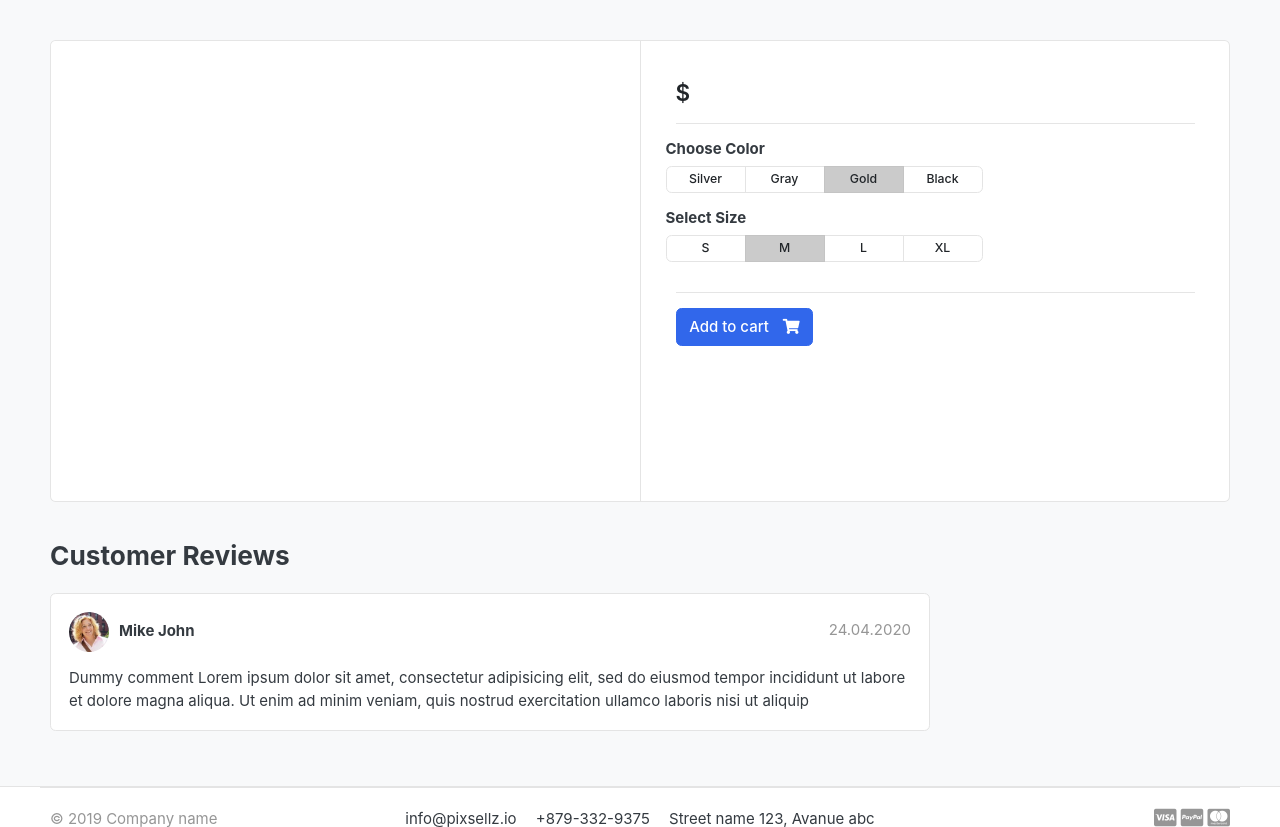
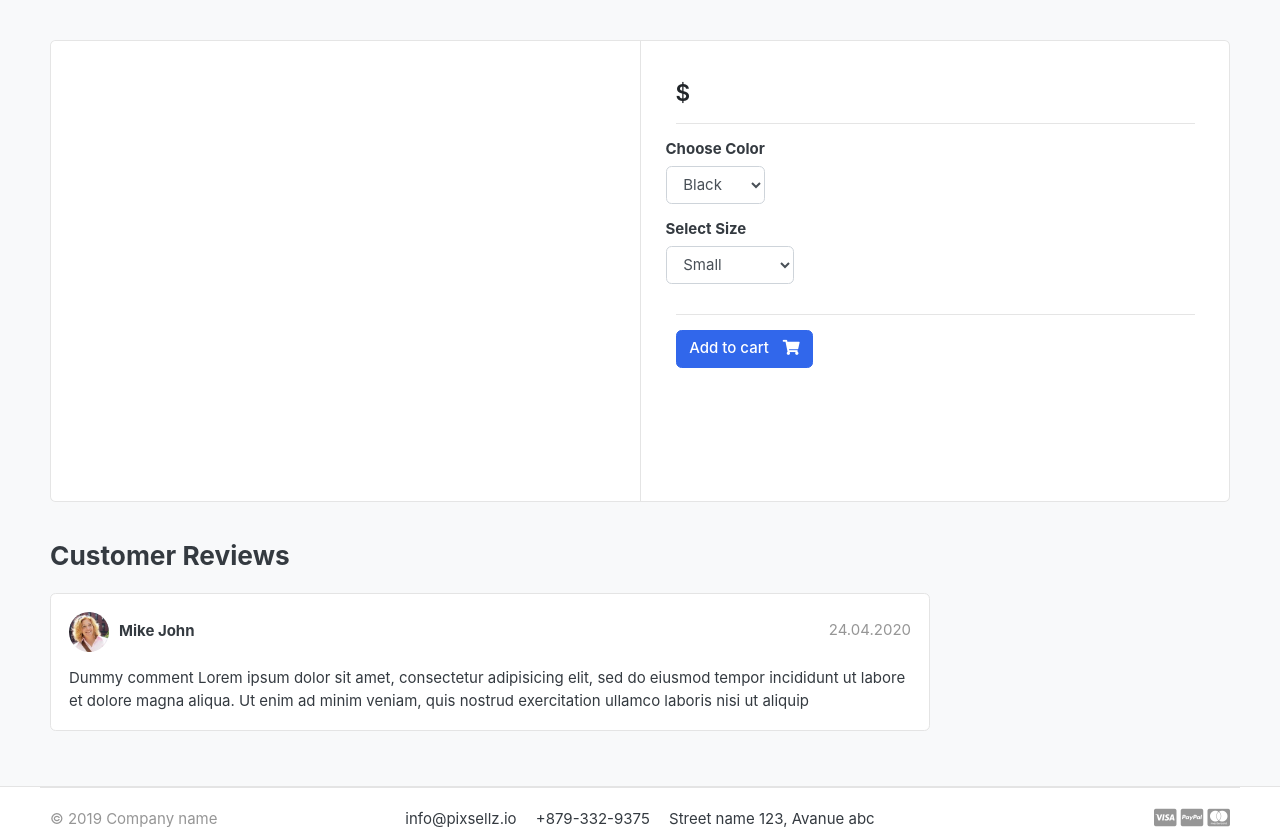
Before and after one commit to GeorgianF/GreatKart, a Django app: template templates/store/product_detail.html in a window 1280 px wide. Shown: the part 118-945 px from the top of the page. Run offline with Django 3.2, Linux system fonts and the light colour scheme; the template is opened without the code that fills it, so the values that code supplies are empty; some libraries are stand-ins or nearby versions; some web fonts are replaced.

Commit message:
start product variation

```diff
--- a/carts/views.py
+++ b/carts/views.py
@@ -2,8 +2,8 @@
 from store.models import Product
 from .models import Cart, CartItem
 
+# Create your views here.
 
-# Create your views here.
 
 def _cart_id(request):
     cart = request.session.session_key
@@ -13,6 +13,8 @@
 
 
 def add_cart(request, product_id):
+    color = request.GET['color']
+    size = request.GET['size']
     product = Product.objects.get(id=product_id)
     try:
         cart = Cart.objects.get(cart_id=_cart_id(request))
--- a/templates/store/product_detail.html
+++ b/templates/store/product_detail.html
@@ -18,6 +18,8 @@
 					</article> <!-- gallery-wrap .end// -->
 				</aside>
 				<main class="col-md-6 border-left">
+					<form action="{% url 'add_cart' single_product.id %}" method="GET">
+						{% csrf_token %}
 						<article class="content-body">
 
 							<h2 class="title">{{ single_product.product_name }}</h2>
@@ -33,39 +35,23 @@
 							<div class="row">
 								<div class="item-option-select">
 									<h6>Choose Color</h6>
-                <div class="btn-group btn-group-sm btn-group-toggle" data-toggle="buttons">
-                  <label class="btn btn-light">
-                    <input type="radio" name="radio_color"> Silver
-                  </label>
-                  <label class="btn btn-light">
-                    <input type="radio" name="radio_color"> Gray
-                  </label>
-                  <label class="btn btn-light active">
-                    <input type="radio" name="radio_color checked"> Gold
-                  </label>
-                  <label class="btn btn-light">
-                    <input type="radio" name="radio_color"> Black
-                  </label>
-                </div>
+									<select name="color" class="form-control">
+										<option value="Black">Black</option>
+										<option value="White">White</option>
+										<option value="Blue">Blue</option>
+										<option value="Red">Red</option>
+									</select>
 								</div>
 							</div> <!-- row.// -->
 							<div class="row">
 								<div class="item-option-select">
 									<h6>Select Size</h6>
-                <div class="btn-group btn-group-sm btn-group-toggle" data-toggle="buttons">
-                  <label class="btn btn-light">
-                    <input type="radio" name="radio_color"> S
-                  </label>
-                  <label class="btn btn-light active">
-                    <input type="radio" name="radio_color" checked> M
-                  </label>
-                  <label class="btn btn-light">
-                    <input type="radio" name="radio_color"> L
-                  </label>
-                  <label class="btn btn-light">
-                    <input type="radio" name="radio_color"> XL
-                  </label>
-                </div>
+									<select name="size" class="form-control">
+										<option value="Small">Small</option>
+										<option value="Medium">Medium</option>
+										<option value="Large">Large</option>
+										<option value="Extra Large">Extra Large</option>
+									</select>
 								</div>
 							</div> <!-- row.// -->
 							<hr>
@@ -78,11 +64,12 @@
 							<a href="{% url 'cart' %}" class="btn  btn-primary"> <span class="text">View Cart</span> <i
 									class="fas fa-eye"></i> </a>
 							{% else %}
-            <a href=" {% url 'add_cart' single_product.id %}" class="btn  btn-primary"> <span class="text">Add to
-                cart</span> <i class="fas fa-shopping-cart"></i> </a>
+							<button type="submit" class="btn btn-primary"> <span class="text">Add to
+									cart</span> <i class="fas fa-shopping-cart"></i> </button>
 							{% endif %}
 							{% endif %}
 						</article> <!-- product-info-aside .// -->
+					</form>
 				</main> <!-- col.// -->
 			</div> <!-- row.// -->
 		</div> <!-- card.// -->
```
Also changed, not shown: db.sqlite3. Lines whose indentation alone changed are shown as unchanged.
